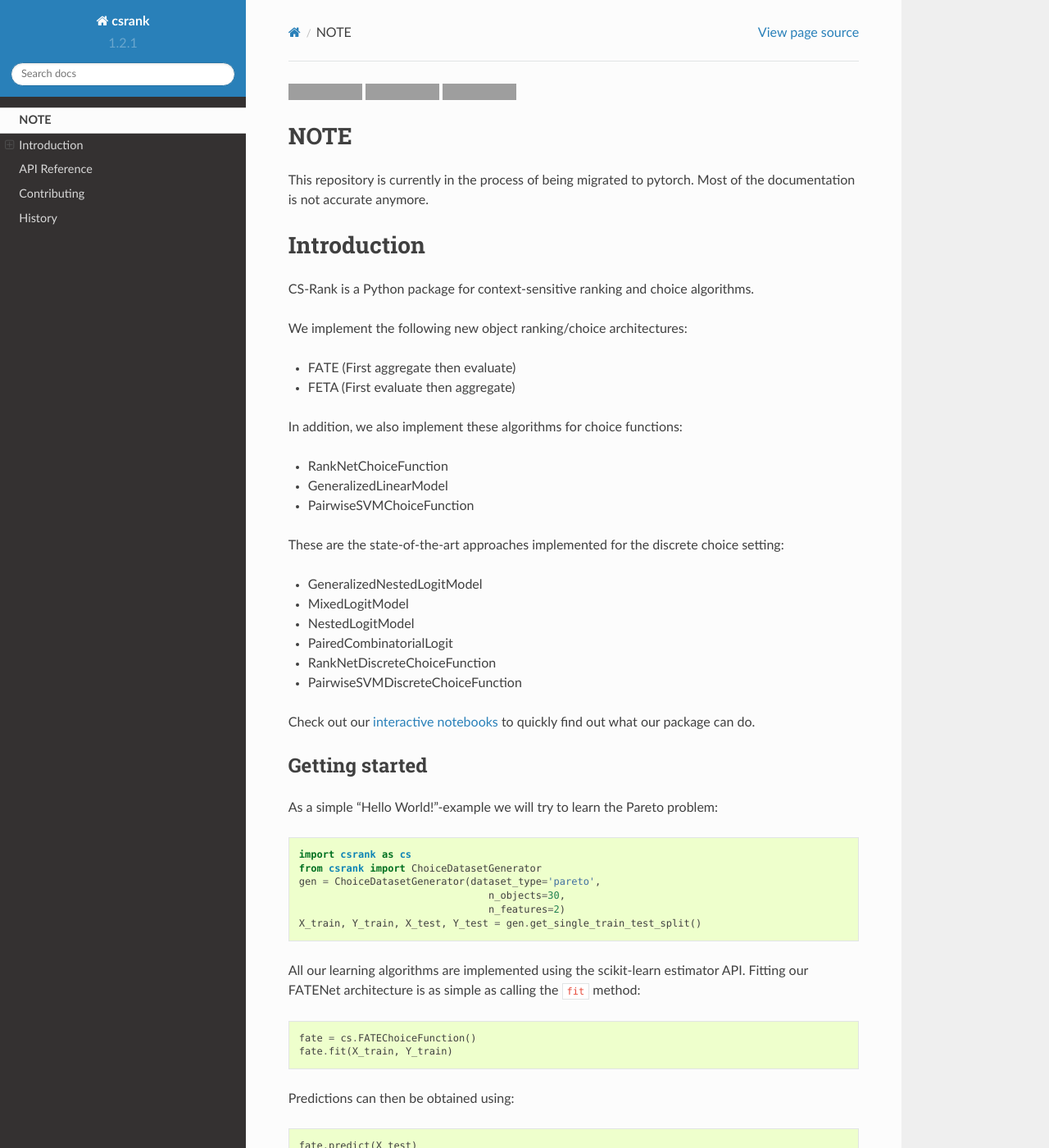
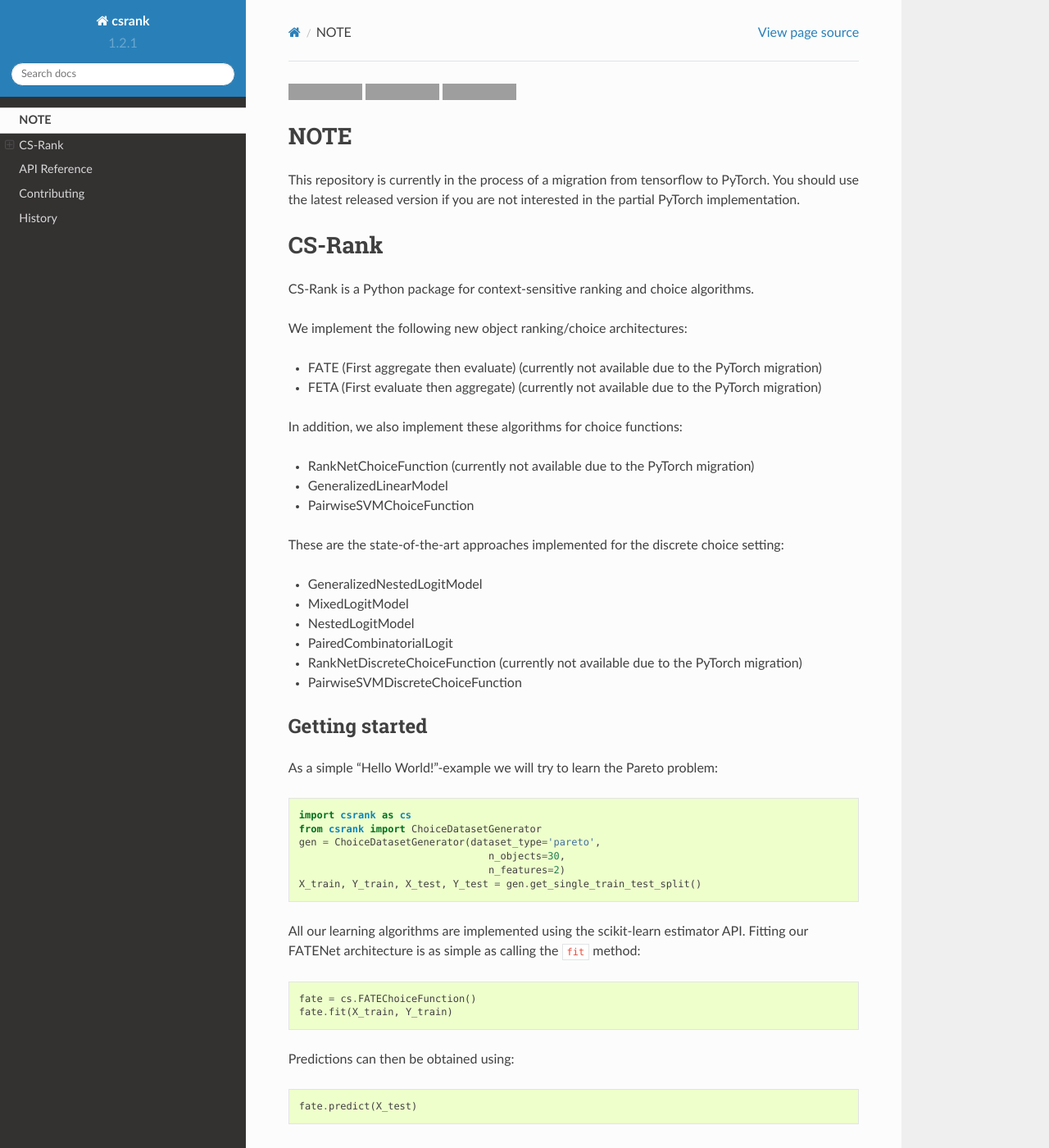
Before and after one commit to kiudee/cs-ranking, a Sphinx documentation site: the page built from docs/intro.rst, in a window 1280 px wide and 1400 px high. Shown: the whole window at 82% size. Built offline with Sphinx 7.4.7 and the Read the Docs theme 2.0.0, drawn with Linux system fonts in a browser that asks for light colours; pages that are not in the unit, such as notebooks, are missing from menus; some of the changed lines change nothing that is shown; some of the changed text lies outside the part shown; grey boxes are pictures that could not be loaded.

Commit message:
Deduplicate the README
The binder logo (badge.svg vs badge_logo.svg) differs between the two
files, but either should be good.

```diff
--- a/docs/intro.rst
+++ b/docs/intro.rst
@@ -1,128 +1,3 @@
 .. _intro:
 
-|Build Status| |Coverage| |Binder|
-
-****
-NOTE
-****
-
-This repository is currently in the process of being migrated to pytorch. Most
-of the documentation is not accurate anymore.
-
-************
-Introduction
-************
-CS-Rank is a Python package for context-sensitive ranking and choice
-algorithms.
-
-We implement the following new object ranking/choice architectures:
-
-* FATE (First aggregate then evaluate)
-* FETA (First evaluate then aggregate)
-
-In addition, we also implement these algorithms for choice functions:
-
-* RankNetChoiceFunction
-* GeneralizedLinearModel
-* PairwiseSVMChoiceFunction
-
-These are the state-of-the-art approaches implemented for the discrete choice
-setting:
-
-* GeneralizedNestedLogitModel
-* MixedLogitModel
-* NestedLogitModel
-* PairedCombinatorialLogit
-* RankNetDiscreteChoiceFunction
-* PairwiseSVMDiscreteChoiceFunction
-
-Check out our `interactive notebooks`_ to quickly find out what our package can
-do.
-
-
-Getting started
-===============
-As a simple "Hello World!"-example we will try to learn the Pareto problem:
-
-.. code-block:: python
-
-   import csrank as cs
-   from csrank import ChoiceDatasetGenerator
-   gen = ChoiceDatasetGenerator(dataset_type='pareto',
-                                   n_objects=30,
-                                   n_features=2)
-   X_train, Y_train, X_test, Y_test = gen.get_single_train_test_split()
-
-All our learning algorithms are implemented using the scikit-learn estimator
-API. Fitting our FATENet architecture is as simple as calling the ``fit``
-method:
-
-.. code-block:: python
-
-   fate = cs.FATEChoiceFunction()
-   fate.fit(X_train, Y_train)
-
-Predictions can then be obtained using:
-
-.. code-block:: python
-
-   fate.predict(X_test)
-
-
-Installation
-------------
-The latest release version of CS-Rank can be installed from Github as follows::
-
-   pip install git+https://github.com/kiudee/cs-ranking.git
-
-Another option is to clone the repository and install CS-Rank using::
-
-   python setup.py install
-
-
-Dependencies
-------------
-CS-Rank depends on Tensorflow, Keras, NumPy, SciPy, matplotlib, scikit-learn,
-joblib and tqdm. For data processing and generation you will
-also need PyGMO, H5Py and pandas.
-
-
-Citing CS-Rank
-----------------
-You can cite our `arXiv papers`_::
-
-  @article{csrank2019,
-    author    = {Karlson Pfannschmidt and
-                 Pritha Gupta and
-                 Eyke H{\"{u}}llermeier},
-    title     = {Learning Choice Functions: Concepts and Architectures },
-    journal   = {CoRR},
-    volume    = {abs/1901.10860},
-    year      = {2019}
-  }
-
-  @article{csrank2018,
-    author    = {Karlson Pfannschmidt and
-                 Pritha Gupta and
-                 Eyke H{\"{u}}llermeier},
-    title     = {Deep architectures for learning context-dependent ranking functions},
-    journal   = {CoRR},
-    volume    = {abs/1803.05796},
-    year      = {2018}
-  }
-
-License
---------
-`Apache License, Version 2.0 <https://github.com/kiudee/cs-ranking/blob/master/LICENSE>`_
-
-.. |Binder| image:: https://mybinder.org/badge.svg
-   :target: https://mybinder.org/v2/gh/kiudee/cs-ranking/master?filepath=docs%2Fnotebooks
-
-.. |Coverage| image:: https://codecov.io/gh/kiudee/cs-ranking/branch/master/graph/badge.svg
-  :target: https://codecov.io/gh/kiudee/cs-ranking
-
-.. |Build Status| image:: https://travis-ci.org/kiudee/cs-ranking.svg?branch=master
-   :target: https://travis-ci.org/kiudee/cs-ranking
-
-.. _interactive notebooks: https://mybinder.org/v2/gh/kiudee/cs-ranking/master?filepath=docs%2Fnotebooks
-.. _arXiv papers: https://arxiv.org/search/cs?searchtype=author&query=Pfannschmidt%2C+K
+.. include:: ../README.rst
```
